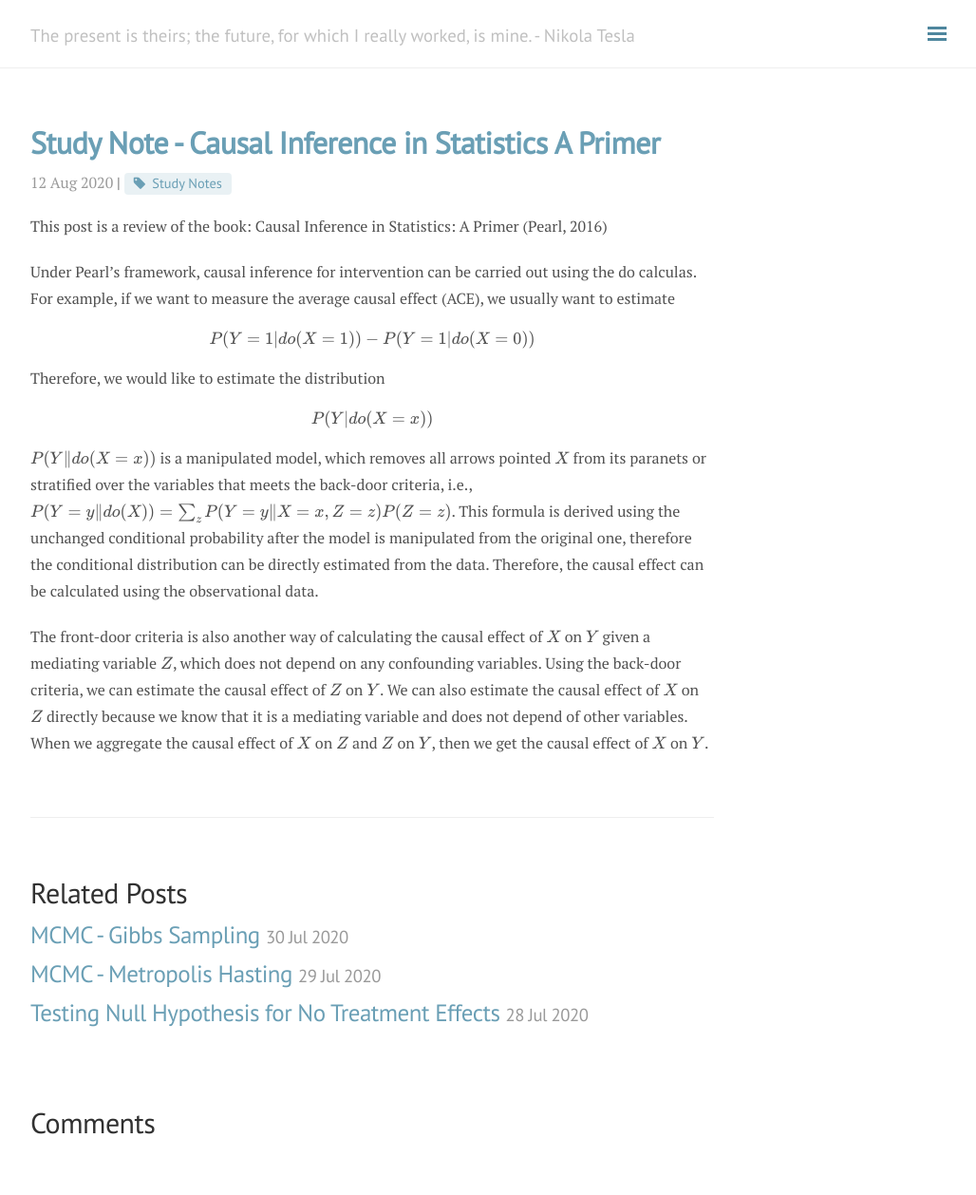
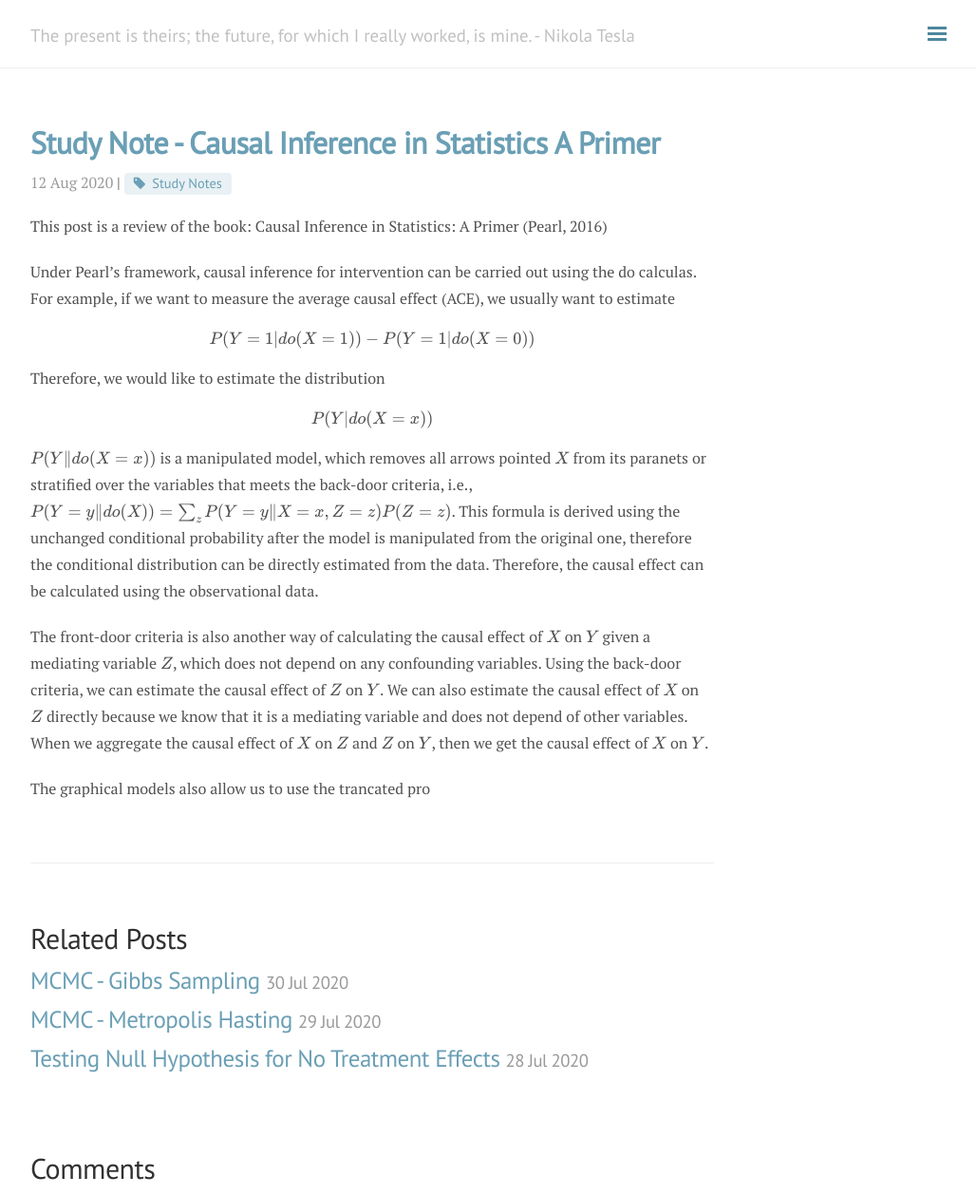
Before and after one commit to andylikescodes/andylikescodes.github.io, a Jekyll site: the page built from _posts/2020-08-12-Causal-Inference-in-Statistics-A-Primer.md, in a window 1280 px wide and 1258 px high. Shown: the whole window at 95% size, without its empty margins (248-1276 px from the left). Built offline with Jekyll 4.4.1, drawn with Linux system fonts in a browser that asks for light colours; nearby versions of some CDN libraries; formulas are drawn with MathJax 3; comment, search, counter and statistics services are not loaded.

Commit message:
_posts/2020-08-12-Causal-Inference-in-Statistics-A-Primer.md updated from https://stackedit.io/

```diff
--- a/_posts/2020-08-12-Causal-Inference-in-Statistics-A-Primer.md
+++ b/_posts/2020-08-12-Causal-Inference-in-Statistics-A-Primer.md
@@ -19,10 +19,11 @@ $$P(Y\|do(X=x))$$ is a manipulated model, which removes all arrows pointed $X$ f
 
 The front-door criteria is also another way of calculating the causal effect of $X$ on $Y$ given a mediating variable $Z$, which does not depend on any confounding variables. Using the back-door criteria, we can estimate the causal effect of $Z$ on $Y$. We can also estimate the causal effect of $X$ on $Z$ directly because we know that it is a mediating variable and does not depend of other variables. When we aggregate the causal effect of $X$ on $Z$ and $Z$ on  $Y$, then we get the causal effect of $X$ on $Y$.
 
+The graphical models also allow us to use the trancated pro
 
 
 
 <!--stackedit_data:
-eyJoaXN0b3J5IjpbNjgxNzY3OTE2LC0xNzI5MDU2ODY4LC0xNT
+eyJoaXN0b3J5IjpbLTkxOTY1MDE2LC0xNzI5MDU2ODY4LC0xNT
 U1NTc4MzY5LC0xNDE4MzI2OTUyLDEyOTc2ODAyXX0=
 -->
```
